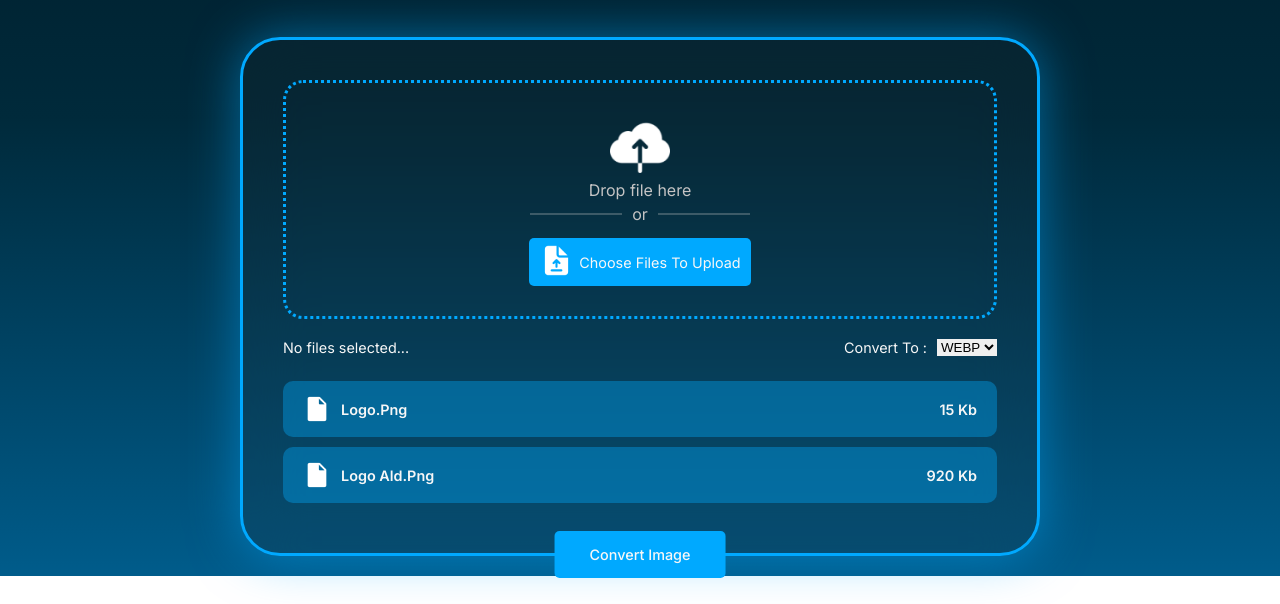
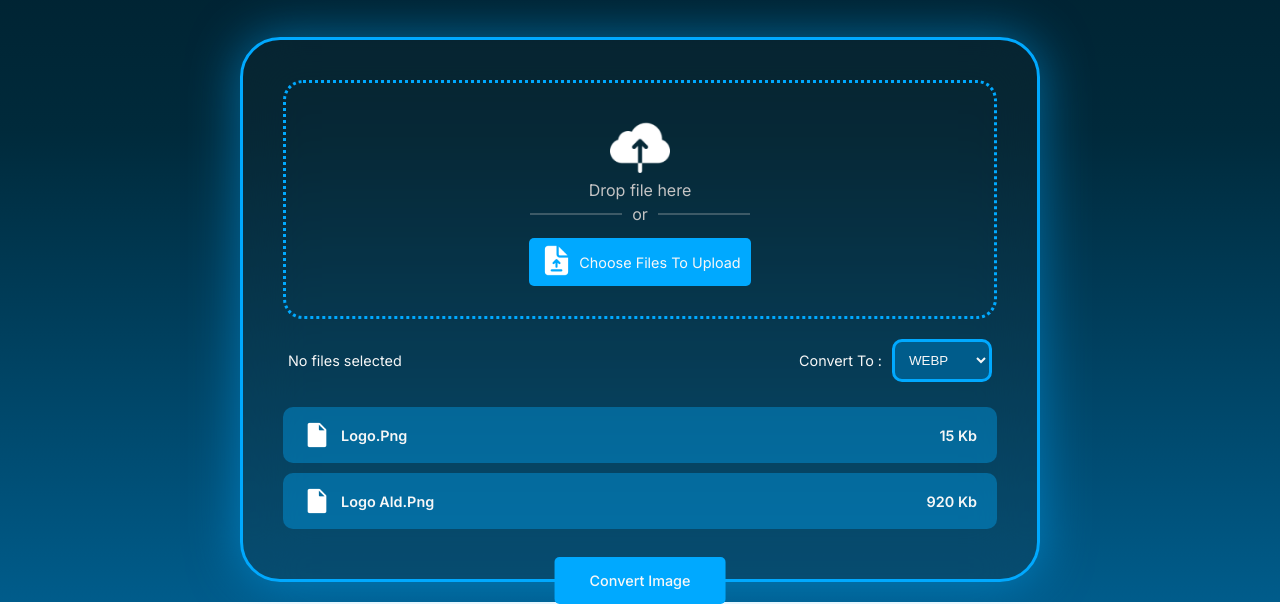
Before and after one commit to hikmahabdillah/Format-ImageConverter, a plain HTML site: page index.html in a window 1280 px wide. Shown: the part 257-861 px from the top of the page. Before the commit the page ends 835 px from the top, so only its background shows below. Drawn offline with Linux system fonts and the light colour scheme.

Commit message:
styling select option menu format image

```diff
--- a/index.html
+++ b/index.html
@@ -59,9 +59,9 @@
               </div>
             </form>
             <div class="convert-zone">
-              <p class="status-file">No files selected...</p>
+              <p class="status-file">No files selected</p>
               <span class="convert-file">
-                <p>Convert To :</p>
+                <label for="format-image">Convert To :</label>
                 <select name="format-image" id="format-image">
                   <option value="webp">WEBP</option>
                   <option value="avif">AVIF</option>
--- a/scss/_convert.scss
+++ b/scss/_convert.scss
@@ -16,12 +16,30 @@
         // border: 2px solid white;
         & p.status-file {
           grid-area: statusFile;
+          margin-left: 5px;
         }
         span.convert-file {
           grid-area: formatImage;
           display: flex;
           gap: 10px;
           align-items: center;
+          margin-right: 5px;
+          select#format-image {
+            border: 3px solid #00a9ff;
+            border-radius: 10px;
+            background-color: #005c8b;
+            color: #f7f7f7;
+            width: 100px;
+            padding: 10px;
+            &:focus {
+              outline: none;
+            }
+            option {
+              padding: 10px;
+              background-color: #fff;
+              color: #333;
+            }
+          }
         }
         ul.list-file {
           grid-area: fileName;
```
Also changed, not shown: css/main.css, 1 other file.
